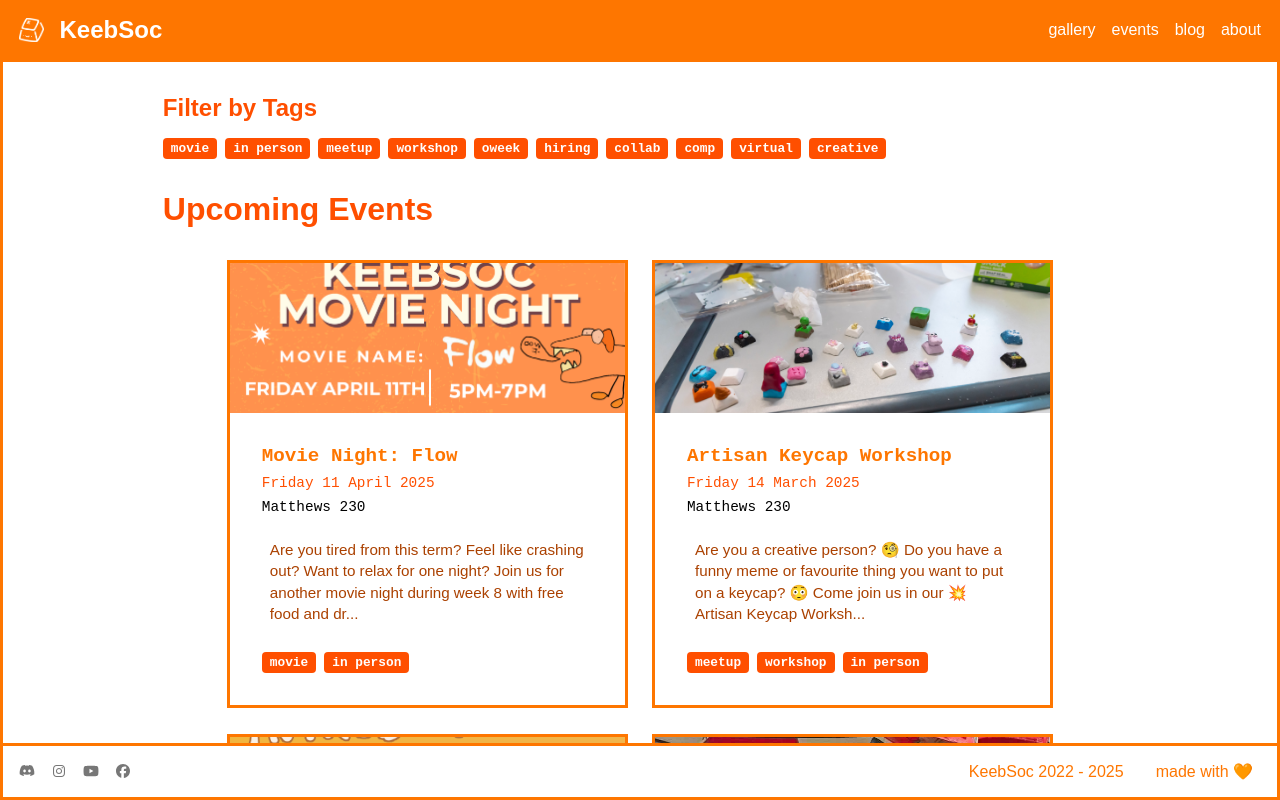
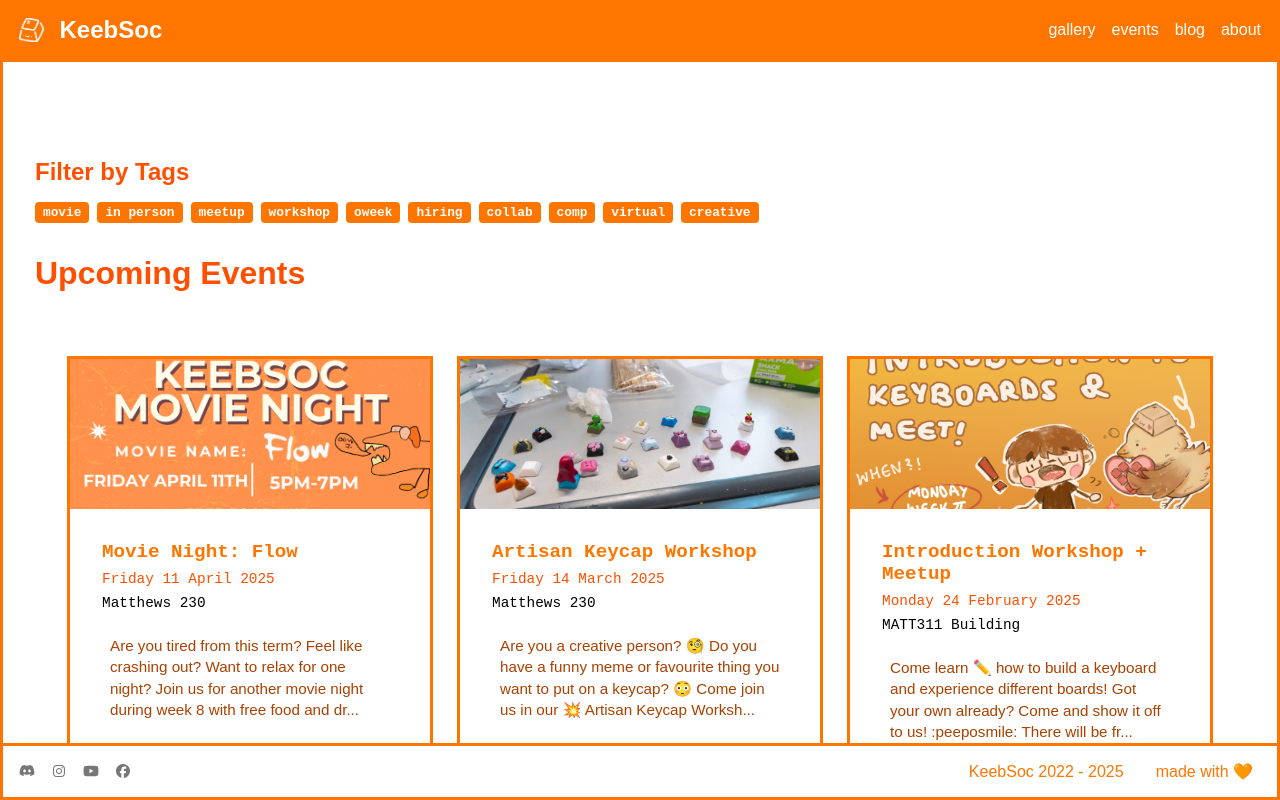
Before and after one commit to UNSW-KeebSoc/site, a Next.js app: page /events in a window 1280 px wide. Built offline with nearby package versions, Linux system fonts and the light colour scheme.

Commit message:
fix some styling on events page

```diff
--- a/src/app/(default)/events/page.module.css
+++ b/src/app/(default)/events/page.module.css
@@ -1,9 +1,9 @@
 .eventsPage {
     width: 100%;
-    max-width: 1200px;
+    max-width: 1600px;
     /* max-width: 65ch; */
     margin: 2rem 0;
-    padding: 0 4rem;
+    padding: 2rem;
 }
 
 .eventsPage h1 {
@@ -80,36 +80,44 @@
   font-family: "RedHatMono", monospace;
   font-size: 0.8em;
   padding: 0.2rem 0.5rem;
-  background-color: var(--orange-400);
+  background-color: var(--orange-300);
   border: 1px solid var(--cyan);
   border-radius: 4px;
   color: white;
   font-weight: bold;
   position: relative;
   cursor: pointer;
-  transition: background-color 0.2s, transform 0.1s;
+  transition: background-color 0.2s, transform 0.1s, border-color 0.2s, color 0.2s;
   outline: none;
 }
-
 .tag:hover:not(.active) {
-  background-color: var(--orange-300);
+  background-color: var(--orange-200);
 }
-
 .tag:focus-visible {
   outline: 2px dashed var(--cyan);
   outline-offset: 2px;
 }
-
 .tag:active:not(.active) {
   transform: scale(0.96);
 }
-
 .tag.active {
-  background-color: #f0f0f0;
-  border-color: #999;
-  color: #666;
-  opacity: 0.7;
-  cursor: default;
+  background-color: var(--orange-400);
+  border-color: var(--cyan);
+  color: white;
+  cursor: pointer;
+}
+.tag.active:hover {
+  background-color: var(--orange-200);
+}
+/* When any tag is selected, make unselected tags grey */
+.tagList:has(.tag.active) .tag:not(.active) {
+  background-color: var(--gray-200);
+  border-color: var(--gray-400);
+  color: var(--gray-400);
+}
+.tagList:has(.tag.active) .tag:not(.active):hover {
+  background-color: var(--gray-300);
+  color: var(--gray-400);
 }
 
 .clearButton {
--- a/src/app/(default)/events/page.tsx
+++ b/src/app/(default)/events/page.tsx
@@ -47,12 +47,16 @@ export default function EventsPage() {
 
     const now = new Date();
 
-  const upcomingEvents = events.filter((event) => new Date(event.date) >= now);
+    const upcomingEvents = events.filter(
+        (event) => new Date(event.date) >= now
+    );
     const pastEvents = events.filter((event) => new Date(event.date) < now);
 
     const allTags = Array.from(
         new Set(
-      [...upcomingEvents, ...pastEvents].flatMap((event) => event.tags || [])
+            [...upcomingEvents, ...pastEvents].flatMap(
+                (event) => event.tags || []
+            )
         )
     );
     const toggleTag = (tag: string) => {
@@ -72,7 +76,7 @@ export default function EventsPage() {
             : events;
 
     return (
-    <div className={styles.EventsPage}>
+        <div className={styles.eventsPage}>
             <h3>Filter by Tags</h3>
             <div className={styles.tagList}>
                 {allTags.map((tag) => (
@@ -128,27 +132,43 @@ function EventList({ events }: EventListProps) {
                             }
                             key={event.id || event.slug}
                             className={styles.eventLink}
-              target={event.source === "facebook" ? "_blank" : undefined}
+                            target={
+                                event.source === "facebook"
+                                    ? "_blank"
+                                    : undefined
+                            }
                             rel={
-                event.source === "facebook" ? "noopener noreferrer" : undefined
+                                event.source === "facebook"
+                                    ? "noopener noreferrer"
+                                    : undefined
                             }
                         >
                             <Card image={event.image}>
                                 <article className={styles.eventCard}>
-                  <h3 className={styles.eventTitle}>{event.title}</h3>
+                                    <h3 className={styles.eventTitle}>
+                                        {event.title}
+                                    </h3>
                                     <time className={styles.eventDate}>
                                         {formatDate(event.date, event.endDate)}
                                     </time>
-                  <div className={styles.eventLocation}>{event.location}</div>
+                                    <div className={styles.eventLocation}>
+                                        {event.location}
+                                    </div>
                                     <p className={styles.eventDescription}>
                                         {event.description.length > 150
-                      ? `${event.description.substring(0, 150)}...`
+                                            ? `${event.description.substring(
+                                                  0,
+                                                  150
+                                              )}...`
                                             : event.description}
                                     </p>
                                     {event.tags && event.tags.length > 0 && (
                                         <div className={styles.tagList}>
                                             {event.tags.map((tag) => (
-                        <span key={tag} className={styles.tag}>
+                                                <span
+                                                    key={tag}
+                                                    className={styles.tag}
+                                                >
                                                     {tag}
                                                 </span>
                                             ))}
```
Lines whose indentation alone changed are shown as unchanged.
